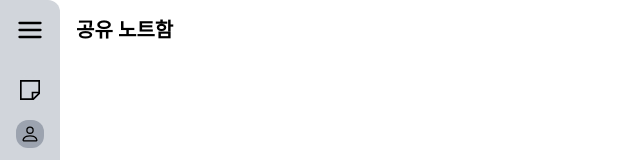
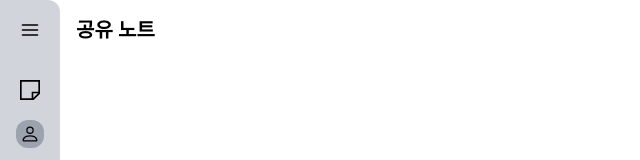
Before and after one commit to kkukileon305/samsung-note-web, a React (Vite) app: page /share in a window 1280 px wide. Shown: the top 160 px of the page, without its empty margins (0-640 px from the left). Built offline with nearby package versions, Linux system fonts and the light colour scheme.

Commit message:
동적 라우팅 삭제

```diff
--- a/src/components/Nav.tsx
+++ b/src/components/Nav.tsx
@@ -12,8 +12,8 @@ const Nav = () => {
   return (
     <nav className={`bg-gray-300 h-screen transition-[0.3s] rounded-r-xl ${modal ? 'w-[300px]' : 'w-[60px]'} p-4 overflow-x-hidden`}>
       <div className='flex w-[268px] justify-between mb-8'>
-        <button onClick={() => dispatch(toggleModal())}>
-          <FiMenu size={28} />
+        <button className={`rounded-xl p-1 ${modal ? 'bg-gray-400' : 'bg-gray-300'}`} onClick={() => dispatch(toggleModal())}>
+          <FiMenu size={20} />
         </button>
         <button>
           <AiOutlineSetting size={28} />
--- a/src/components/items/MenuItem.tsx
+++ b/src/components/items/MenuItem.tsx
@@ -1,4 +1,4 @@
-import { Link, useParams } from 'react-router-dom';
+import { Link, useLocation } from 'react-router-dom';
 import { Menu } from '../../libs/menus';
 
 interface MenuItemProps {
@@ -6,11 +6,11 @@ interface MenuItemProps {
 }
 
 const MenuItem = ({ menu: { icon: Icon, path, title } }: MenuItemProps) => {
-  const { id } = useParams();
+  const { pathname } = useLocation();
 
   return (
     <Link className={`w-[268px] flex gap-4 mb-4`} to={path}>
-      <button className={`rounded-xl w-[28px] aspect-square overflow-hidden flex justify-center items-center ${`/${id || ''}` === path ? 'bg-gray-400' : 'bg-gray-300'}`}>
+      <button className={`rounded-xl w-[28px] aspect-square overflow-hidden flex justify-center items-center ${pathname === path ? 'bg-gray-400' : 'bg-gray-300'}`}>
         <Icon size={20} />
       </button>
       <h2>{title}</h2>
--- a/src/router.tsx
+++ b/src/router.tsx
@@ -1,6 +1,8 @@
 import { createBrowserRouter } from 'react-router-dom';
+import All from './routes/All';
 import Layout from './routes/Layout';
-import Notes from './routes/Notes';
+import Share from './routes/Share';
+import Trash from './routes/Trash';
 
 const router = createBrowserRouter([
   {
@@ -8,12 +10,16 @@ const router = createBrowserRouter([
     element: <Layout />,
     children: [
       {
-        path: '/',
-        element: <Notes />,
+        index: true,
+        element: <All />,
       },
       {
-        path: '/:id',
-        element: <Notes />,
+        path: '/share',
+        element: <Share />,
+      },
+      {
+        path: '/trash',
+        element: <Trash />,
       },
     ],
   },
--- /dev/null
+++ b/src/routes/All.tsx
@@ -0,0 +1,8 @@
+const All = () => {
+  return (
+    <>
+      <h2 className='font-bold text-xl'>모든 노트</h2>
+    </>
+  );
+};
+export default All;
--- a/src/routes/Notes.tsx
+++ /dev/null
@@ -1,14 +0,0 @@
-import { useParams } from 'react-router-dom';
-import menus from '../libs/menus';
-
-const Notes = () => {
-  const { id } = useParams();
-
-  return (
-    <div>
-      <h2 className='font-bold text-xl'>{id ? menus.find(menu => menu.path === `/${id}`)?.title : '모든 노트'}</h2>
-    </div>
-  );
-};
-
-export default Notes;
--- /dev/null
+++ b/src/routes/Share.tsx
@@ -0,0 +1,8 @@
+const Share = () => {
+  return (
+    <>
+      <h2 className='font-bold text-xl'>공유 노트</h2>
+    </>
+  );
+};
+export default Share;
--- /dev/null
+++ b/src/routes/Trash.tsx
@@ -0,0 +1,9 @@
+const Trash = () => {
+  return (
+    <>
+      <h2 className='font-bold text-xl'>휴지통</h2>
+    </>
+  );
+};
+
+export default Trash;
```
